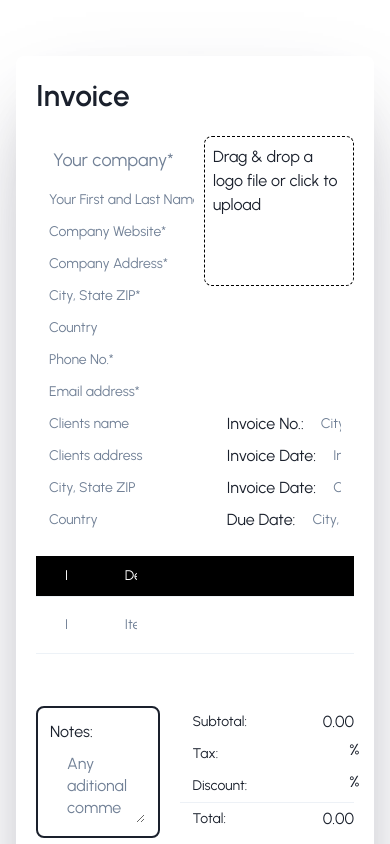
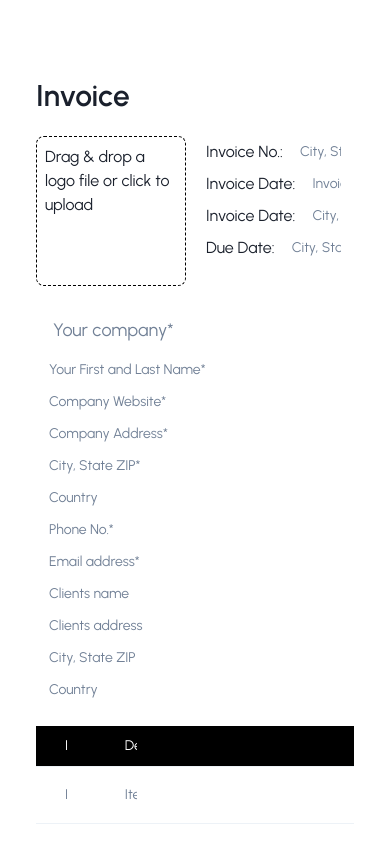
Before and after one commit to nappalm/invoice, a Next.js app: page / in a window 390 px wide. Shown: the top 844 px of the page. Built offline with nearby package versions, Linux system fonts and the light colour scheme.

Commit message:
Simple responsive

```diff
--- a/layout/index.js
+++ b/layout/index.js
@@ -13,7 +13,7 @@ const Main = ({ children }) => (
       <meta property="og:image" content="/card.jpg" />
       <title>Invoice App</title>
     </Head>
-    <Container maxW="container.md" pt={14}>
+    <Container maxW={["100%", "100%", "container.md"]} pt={14}>
       {children}
     </Container>
   </Box>
--- a/pages/index.js
+++ b/pages/index.js
@@ -18,6 +18,9 @@ import InvoiceImage from "../components/invoice-image";
 import { useState } from "react";
 import { ArrowForwardIcon } from "@chakra-ui/icons";
 import { useForm } from "react-hook-form";
+
+const boxShadow =
+  "rgba(50, 50, 93, 0.25) 0px 50px 100px -20px, rgba(0, 0, 0, 0.3) 0px 30px 60px -30px";
 
 const Home = () => {
   const form = useForm();
@@ -44,11 +47,17 @@ const Home = () => {
       position="relative"
       borderRadius="lg"
       padding={5}
+      boxShadow={["none", "none", boxShadow]}
     >
-      <Flex minH="873px" direction="column" w="full" gap={5}>
+      <Flex
+        minH={["auto", "auto", "873px"]}
+        direction="column"
+        w="full"
+        gap={5}
+      >
         <Heading>Invoice</Heading>
-        <Flex gap={5}>
-          <Box w="60%">
+        <Flex direction={["column-reverse", "column-reverse", "row"]} gap={5}>
+          <Box w={["100%", "100%", "60%"]}>
             <Flex>
               <Flex direction="column">
                 <CompanyForm {...form} onSubmit={(e) => console.log(e)} />
@@ -56,8 +65,16 @@ const Home = () => {
               </Flex>
             </Flex>
           </Box>
-          <Flex align="end" justify="space-between" w="40%" direction="column">
-            <InvoiceImage />
+          <Flex
+            align={["start", "start", "end"]}
+            justify="space-between"
+            w={["100%", "100%", "40%"]}
+            direction={["row", "row", "column"]}
+            gap={[5, 5, 0]}
+          >
+            <Box>
+              <InvoiceImage />
+            </Box>
             <InvoiceForm />
           </Flex>
         </Flex>
```
